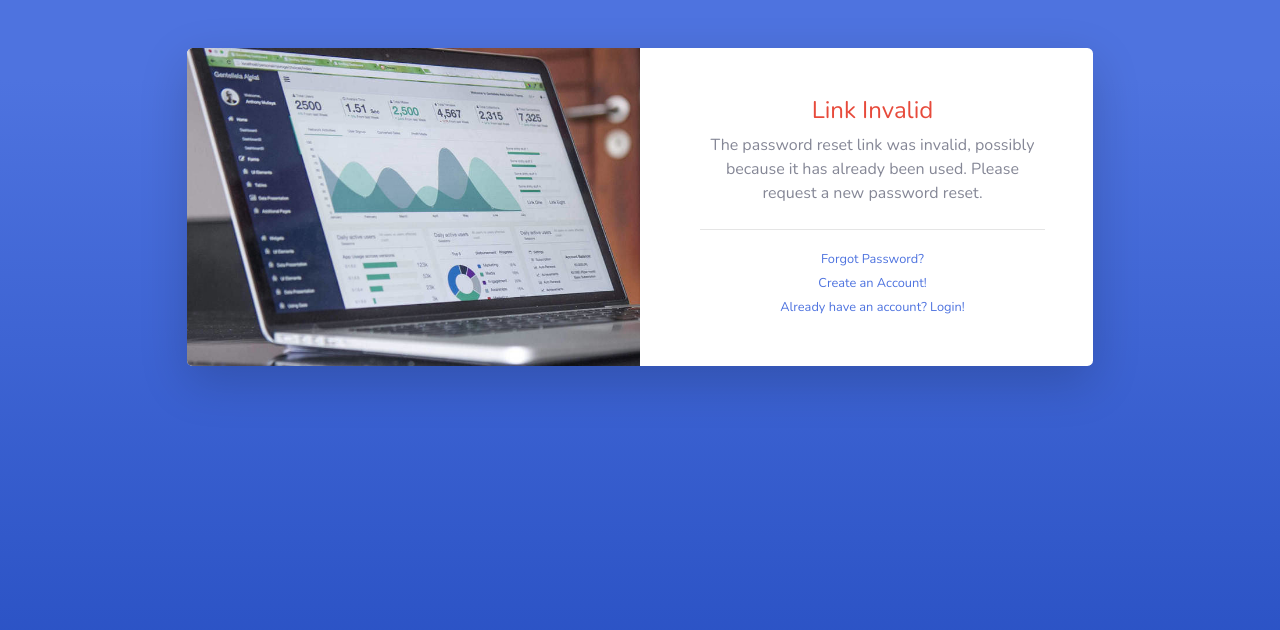
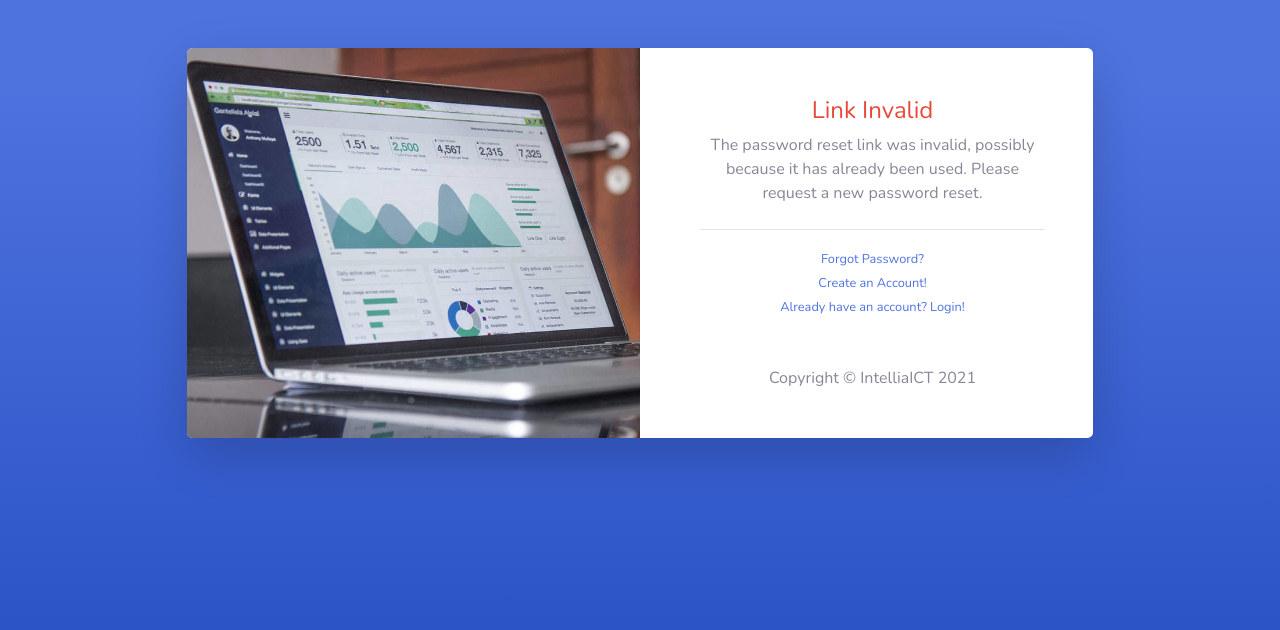
Before and after one commit to Intellia-SME/OptiPLANT, a Django app: page /accounts/reset/1/1/ in a window 1280 px wide. Shown: the top 630 px of the page. Run offline with Django 3.2, Linux system fonts and the light colour scheme; some libraries are stand-ins or nearby versions.

Commit message:
Adding in all account page the template _copyright.html

```diff
--- a/apps/accounts/templates/accounts/login.html
+++ b/apps/accounts/templates/accounts/login.html
@@ -47,6 +47,8 @@
                                 <div class="text-center">
                                     <a class="small" href="{% url 'accounts:signup' %}">Create an Account!</a>
                                 </div>
+                                <br><br>
+                                {% include 'parts/_copyright.html' %}
                             </div>
                         </div>
                     </div>
--- a/apps/accounts/templates/accounts/password_reset.html
+++ b/apps/accounts/templates/accounts/password_reset.html
@@ -31,6 +31,8 @@
                                 <div class="text-center">
                                     <a class="small" href="{% url 'accounts:login' %}">Already have an account? Login!</a>
                                 </div>
+                                <br><br>
+                                {% include 'parts/_copyright.html' %}
                             </div>
                         </div>
                     </div>
--- a/apps/accounts/templates/accounts/password_reset_complete.html
+++ b/apps/accounts/templates/accounts/password_reset_complete.html
@@ -15,7 +15,9 @@
                                     <p class="mb-4">Your password has been set. You may go ahead and log in now.</p>
                                 </div>
                                 <hr>
-                                    <a class="btn btn-primary btn-user btn-block btn-password-reset" href="{{ login_url }}">Login!</a>
+                                <a class="btn btn-primary btn-user btn-block btn-password-reset" href="{{ login_url }}">Login!</a>
+                                <br><br>
+                                {% include 'parts/_copyright.html' %}
                             </div>
                         </div>
                     </div>
--- a/apps/accounts/templates/accounts/password_reset_confirm.html
+++ b/apps/accounts/templates/accounts/password_reset_confirm.html
@@ -44,6 +44,8 @@
                                     <div class="text-center">
                                         <a class="small" href="{% url 'accounts:login' %}">Already have an account? Login!</a>
                                     </div>
+                                    <br><br>
+                                    {% include 'parts/_copyright.html' %}
                                 </div>
                             </div>
                         {% else %}
@@ -64,6 +66,8 @@
                                     <div class="text-center">
                                         <a class="small" href="{% url 'accounts:login' %}">Already have an account? Login!</a>
                                     </div>
+                                    <br><br>
+                                    {% include 'parts/_copyright.html' %}
                                 </div>
                             </div>
                         {% endif %}
--- a/apps/accounts/templates/accounts/password_reset_done.html
+++ b/apps/accounts/templates/accounts/password_reset_done.html
@@ -20,6 +20,8 @@
                                     <p class="small">If you don’t receive an email, please make sure you’ve entered the address
                                         you registered with, and check your spam folder.</p>
                                 </div>
+                                <br><br>
+                                {% include 'parts/_copyright.html' %}
                             </div>
                         </div>
                     </div>
--- a/apps/accounts/templates/accounts/signup.html
+++ b/apps/accounts/templates/accounts/signup.html
@@ -51,6 +51,8 @@
                         <div class="text-center">
                             <a class="small" href="{% url 'accounts:login' %}">Already have an account? Login!</a>
                         </div>
+                        <br><br>
+                        {% include 'parts/_copyright.html' %}
                     </div>
                 </div>
             </div>
--- /dev/null
+++ b/templates/parts/_copyright.html
@@ -0,0 +1,5 @@
+<div class="container my-auto">
+    <div class="copyright text-center my-auto">
+        <span>Copyright &copy; IntelliaICT 2021</span>
+    </div>
+</div>
```
